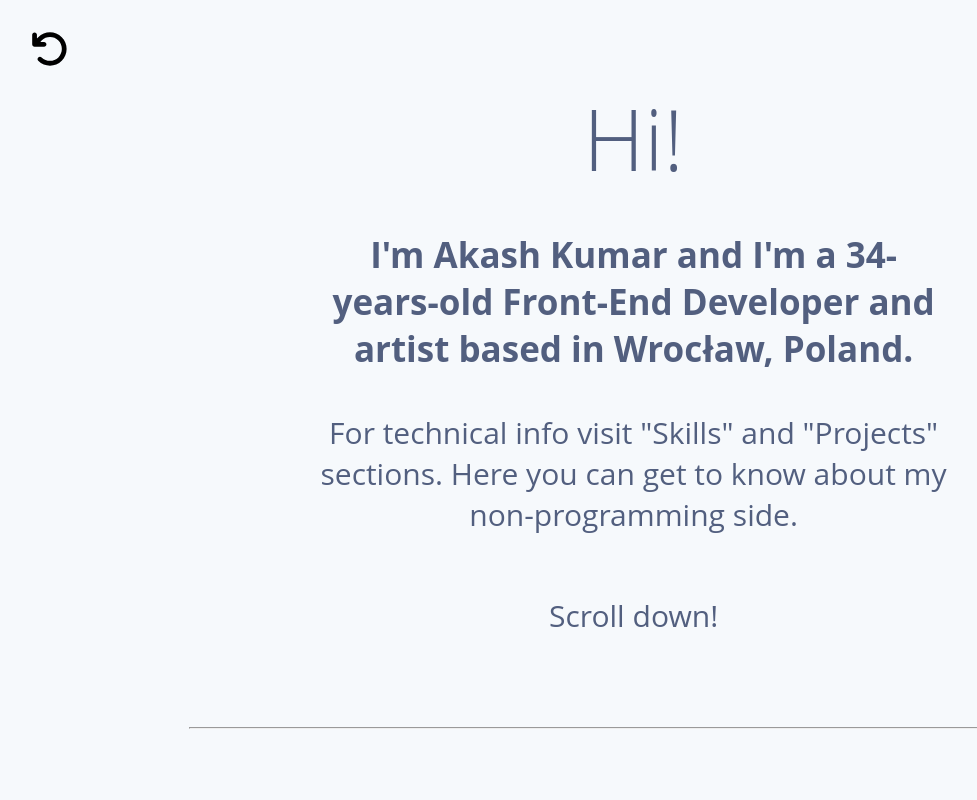
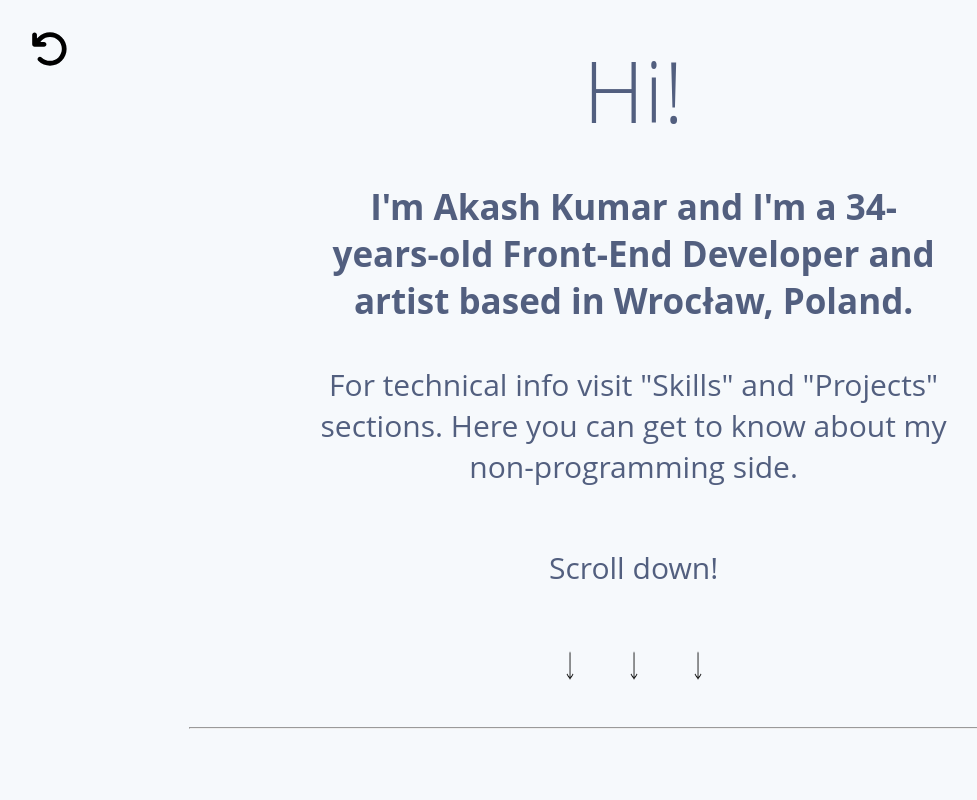
Before and after one commit to Razthyae/portfolio-v2, a React (Create React App) app: page /aboutme in a window 1280 px wide. Shown: the top 800 px of the page, without its empty margins (0-977 px from the left). Built offline with nearby package versions, Linux system fonts and the light colour scheme.

Commit message:
scrolling

```diff
--- a/src/Components/AboutMe/AboutMe.css
+++ b/src/Components/AboutMe/AboutMe.css
@@ -300,3 +300,22 @@
     width: 100%;
     border-radius: 150px;
   }
+
+  .scrollarrows {
+    position: relative;
+    height: 12vh;
+    left: 35%;
+    width: 30%;
+    display: flex;
+    flex-direction: row;
+    justify-content: space-around;
+  }
+
+@keyframes animateScrollArrows {
+
+}
+
+  .scrollarrows img {
+    scale: 0.3;
+    animation: animateScrollArrows;
+  }
--- a/src/Components/AboutMe/AboutMe.js
+++ b/src/Components/AboutMe/AboutMe.js
@@ -7,6 +7,7 @@ import Editor from './Editor.png'
 import Tennis from './Tennis.jpg'
 import Gamer from './Gamer.jpg'
 import Singer from './Singer.jpg'
+import Scroll from './scroll.png'
 import { motion } from "framer-motion";
 
 
@@ -29,6 +30,14 @@ export const AboutMe = () => {
         <p className="introp">
             Scroll down!
         </p>
+
+        <div className="scrollarrows">
+        <img src={Scroll} />
+        <img src={Scroll} />
+        <img src={Scroll} />
+
+
+        </div>
 
         </section>
 <hr id='aboutmehr'></hr>
--- a/src/Components/Logo/Logo.css
+++ b/src/Components/Logo/Logo.css
@@ -18,6 +18,6 @@
 }
 
 #logo img {
-    width: 30vw;
-    border-radius: 15vw;
+    width: 37vw;
+    border-radius: 20vw;
 }
```
Also changed, not shown: src/Components/AboutMe/scroll.png (added), src/Components/AboutMe/scroll.svg (added).
